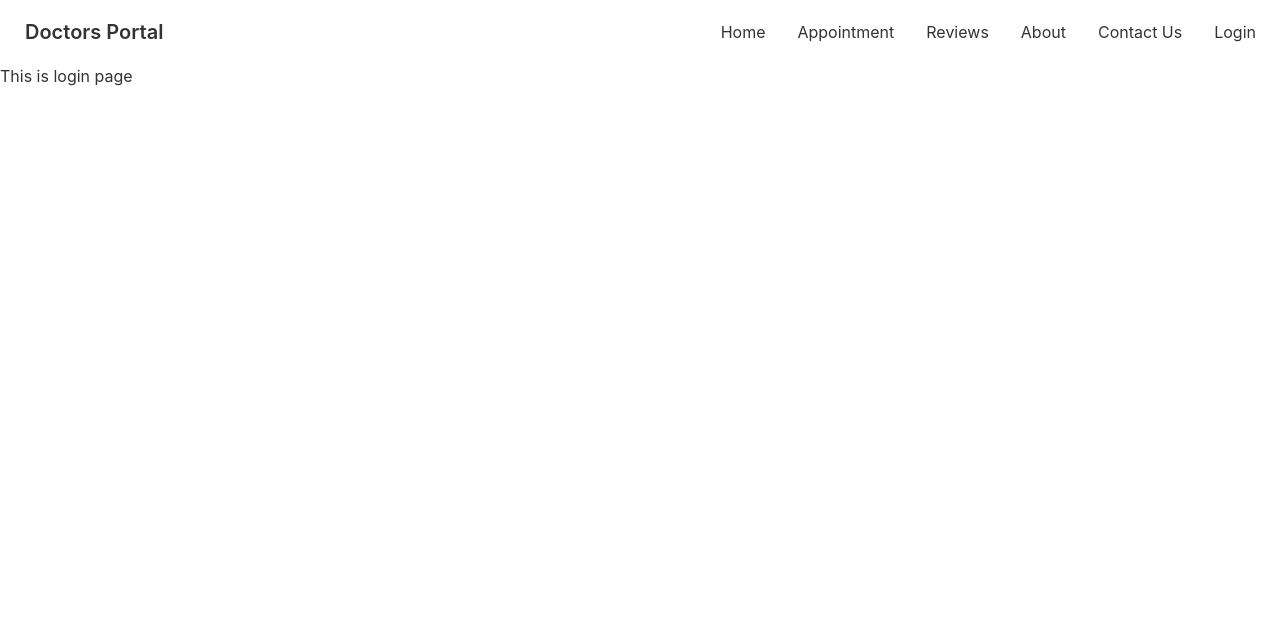
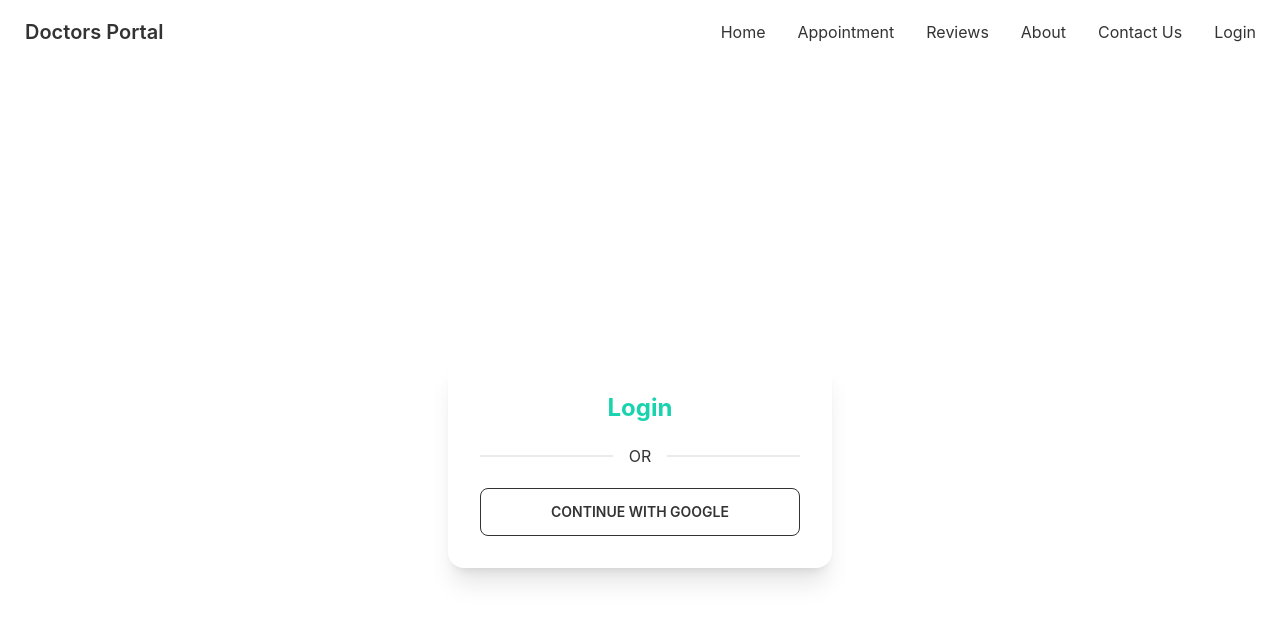
Before and after one commit to rakibulmd/Full-stack-online-schedule-app-Doctors-Portal-, a React (Create React App) app: page /login in a window 1280 px wide. Shown: the top 622 px of the page. Built offline with nearby package versions, Linux system fonts and the light colour scheme; no server answers.

Commit message:
added login page google sign in & added firebase

```diff
--- a/package.json
+++ b/package.json
@@ -8,9 +8,11 @@
     "@testing-library/user-event": "^13.5.0",
     "daisyui": "^2.14.3",
     "date-fns": "^2.28.0",
+    "firebase": "^9.8.1",
     "react": "^18.1.0",
     "react-day-picker": "^8.0.5",
     "react-dom": "^18.1.0",
+    "react-firebase-hooks": "^5.0.3",
     "react-hook-form": "^7.31.1",
     "react-router-dom": "^6.3.0",
     "react-scripts": "5.0.1",
--- a/src/Pages/Appointment/AvailableAppointment.js
+++ b/src/Pages/Appointment/AvailableAppointment.js
@@ -7,7 +7,7 @@ const AvailableAppointment = ({ date }) => {
     const [services, setServices] = useState([]);
     const [treatment, setTreatment] = useState(null);
     useEffect(() => {
-        fetch("services.json")
+        fetch("http://localhost:5000/services")
             .then((res) => res.json())
             .then((data) => setServices(data));
     }, []);
--- a/src/Pages/Login/Login.js
+++ b/src/Pages/Login/Login.js
@@ -1,9 +1,30 @@
 import React from "react";
+import { useSignInWithGoogle } from "react-firebase-hooks/auth";
+import auth from "../../firebase.init";
 
 const Login = () => {
+    const [signInWithGoogle, user, loading, error] = useSignInWithGoogle(auth);
+    if (user) {
+        console.log(user);
+    }
     return (
-        <div>
-            <h1>This is login page</h1>
+        <div className="flex justify-center items-center h-screen">
+            <div className="card w-96 bg-base-100 shadow-xl">
+                <div className="card-body">
+                    <h2 className="text-center text-2xl font-bold text-secondary">
+                        Login
+                    </h2>
+                    <div className="divider">OR</div>
+                    <button
+                        onClick={() => {
+                            signInWithGoogle();
+                        }}
+                        className="btn btn-outline"
+                    >
+                        Continue with GOOGLE
+                    </button>
+                </div>
+            </div>
         </div>
     );
 };
--- /dev/null
+++ b/src/firebase.init.js
@@ -0,0 +1,20 @@
+// Import the functions you need from the SDKs you need
+import { initializeApp } from "firebase/app";
+import { getAuth } from "firebase/auth";
+// TODO: Add SDKs for Firebase products that you want to use
+// https://firebase.google.com/docs/web/setup#available-libraries
+
+// Your web app's Firebase configuration
+const firebaseConfig = {
+    apiKey: process.env.REACT_APP_APIKEY,
+    authDomain: process.env.REACT_APP_AUTHDOMAIN,
+    projectId: process.env.REACT_APP_PROJECTID,
+    storageBucket: process.env.REACT_APP_STORAGEBUCKET,
+    messagingSenderId: process.env.REACT_APP_MESSAGINGSENDERID,
+    appId: process.env.REACT_APP_APPID,
+};
+
+// Initialize Firebase
+const app = initializeApp(firebaseConfig);
+const auth = getAuth(app);
+export default auth;
```
Also changed, not shown: public/services.json (+5 -11 lines), 1 other file (tests, documents, lock files or other folders).
